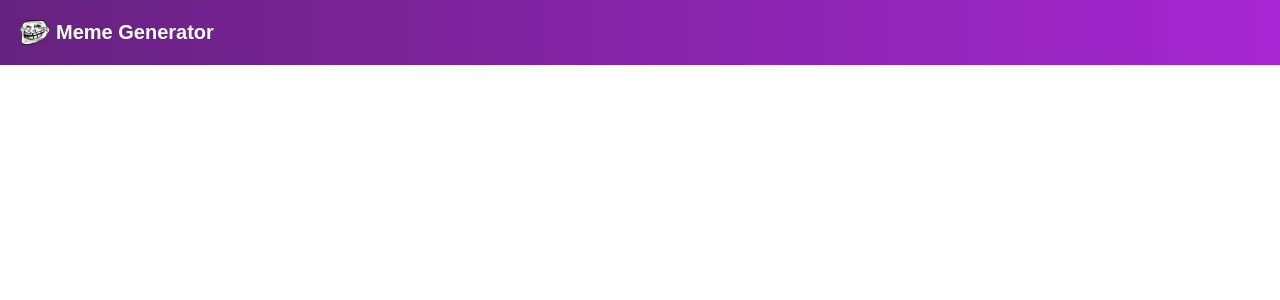
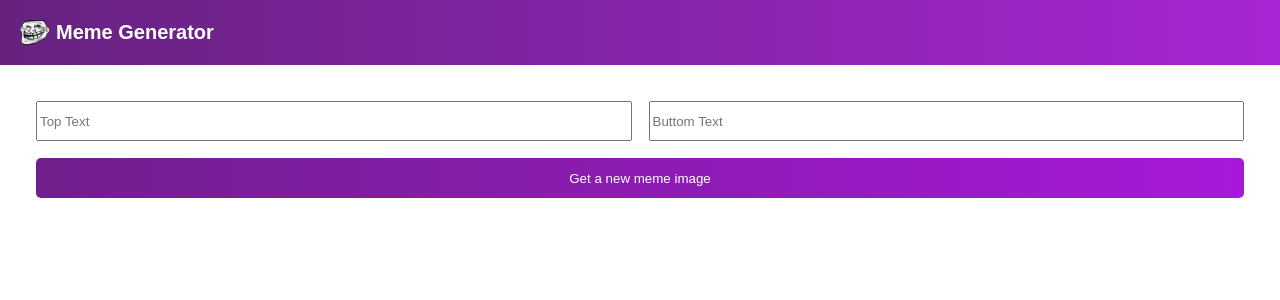
Before and after one commit to husseinhareb/Meme-Generator, a React (Create React App) app: page / in a window 1280 px wide. Shown: the top 300 px of the page. Built offline with nearby package versions, Linux system fonts and the light colour scheme.

Commit message:
meme component

```diff
--- a/src/App.js
+++ b/src/App.js
@@ -1,11 +1,12 @@
 import React from "react"
 import Header from "./components/Header"
-
+import Meme from "./components/Meme"
 export default function App()
 {
   return (
     <div>
       <Header />
+      <Meme />
     </div>
   )
 }
--- /dev/null
+++ b/src/components/Meme.js
@@ -0,0 +1,14 @@
+import React from "react"
+
+export default function Meme()
+{
+    return (
+        <main>
+            <form className="form">
+            <input className="form--input" type="text" placeholder="Top Text" />
+            <input className="form--input" type="text" placeholder="Buttom Text"/>
+            <button className="form--button">Get a new meme image</button>
+            </form>
+        </main>
+    )
+}
--- a/src/index.css
+++ b/src/index.css
@@ -25,3 +25,29 @@
   font-size: 1.25rem;
   margin-right: auto;
 }
+
+.form {
+  display: grid;
+  gap: 17px;
+  grid-template: 40px 40px / 1fr 1fr;
+}
+
+.form--button{
+  grid-column: 1 / -1;
+  font-family: "Karla",sans-serif;
+  border-radius: 5px;
+  background: linear-gradient(90.41deg, #711F8D 1.14%, #A818DA 100%);
+  color: white;
+  border: none;
+  cursor: pointer;
+}
+
+main{
+  padding: 36px;
+}
+.form--inputs {
+  font-family: "Karla", sans-serif;
+  border-radius: 5px;
+  border: 1px solid #D5D4D8;
+  text-indent: 5px;
+}
```
